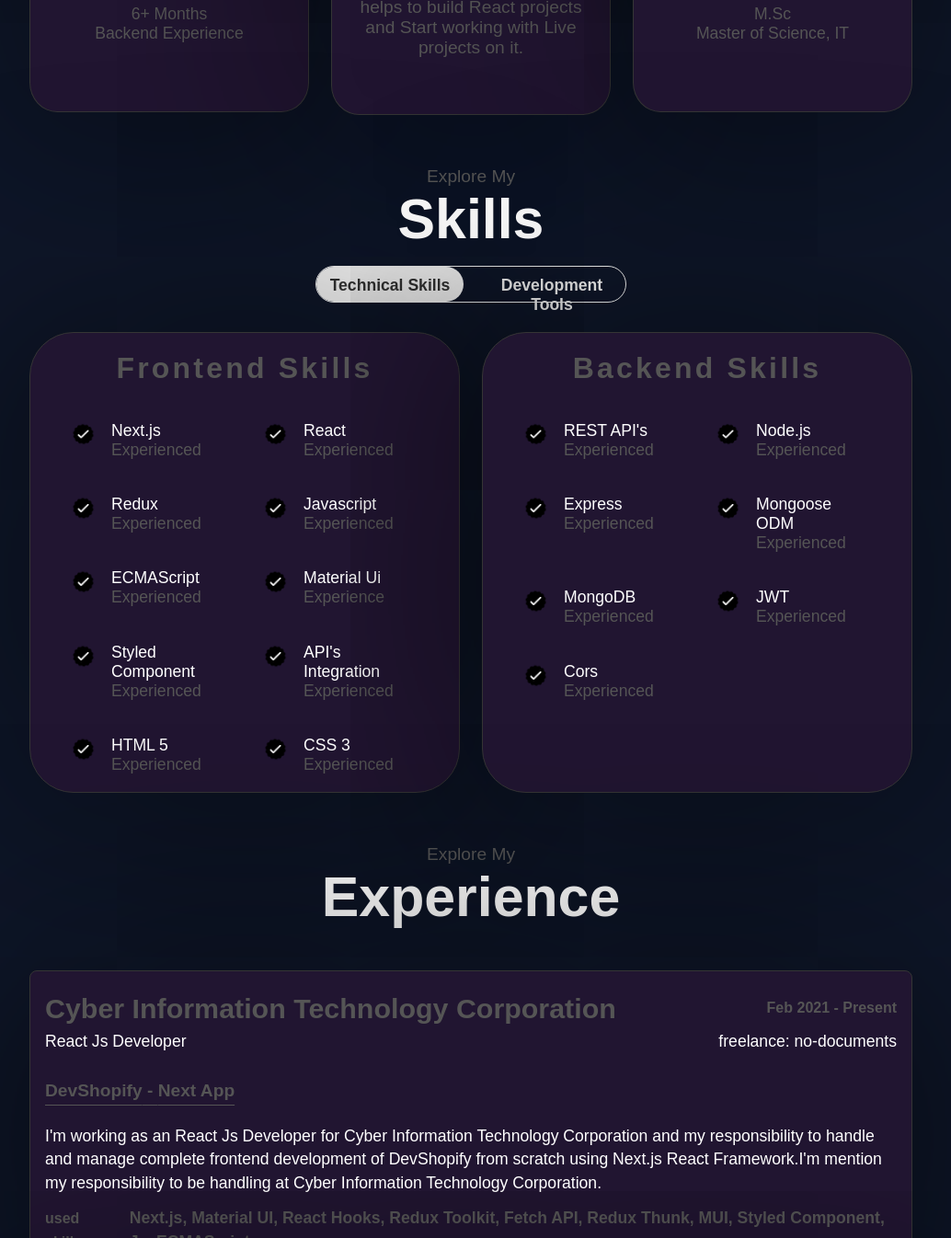
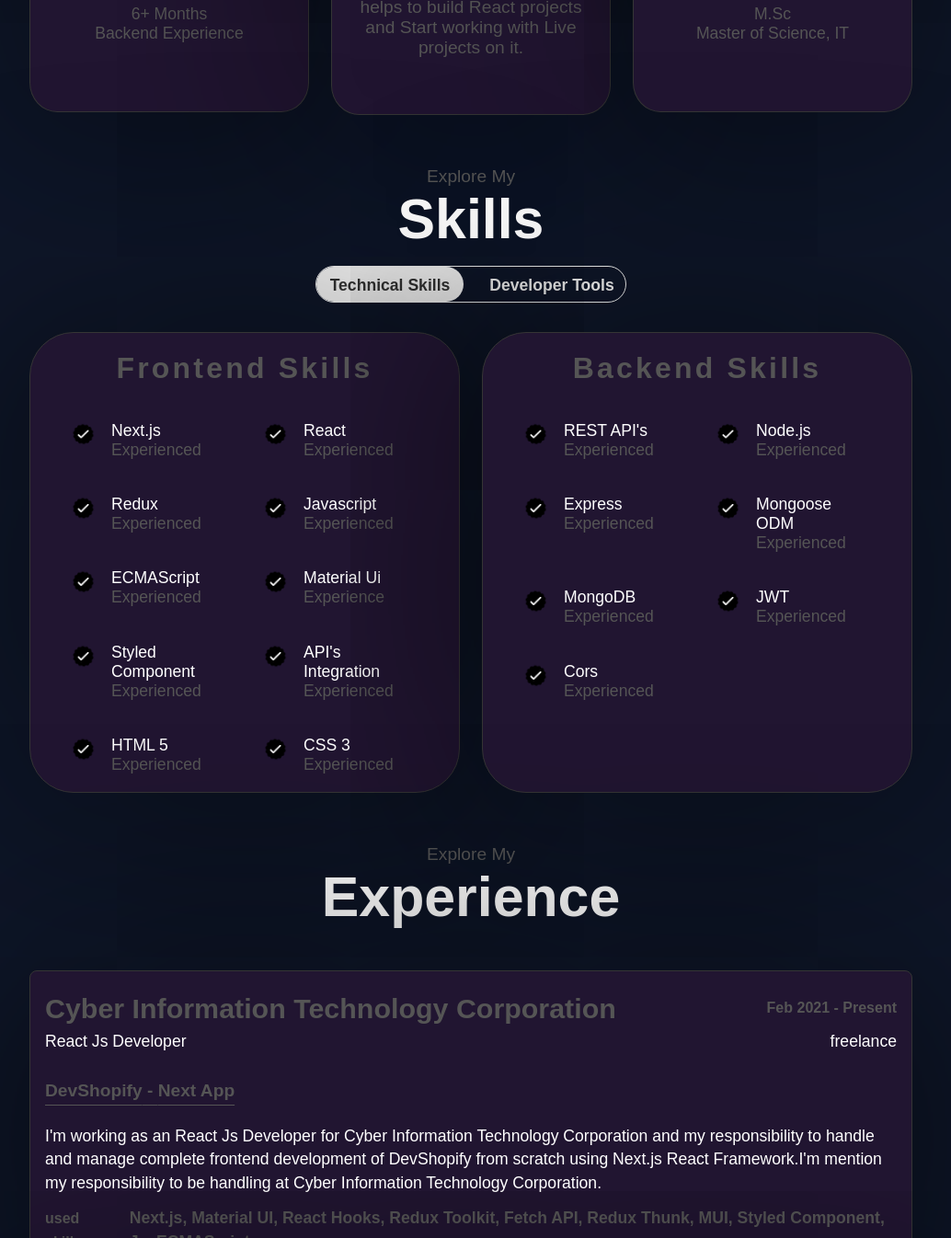
Before and after one commit to Vaishnavi-Karil/Portfolio-Frontend-React, a Next.js app: page / in a window 1280 px wide. Shown: the part 1246-2592 px from the top of the page at 92% size, without its empty margins (128-1162 px from the left). Built offline with nearby package versions, Linux system fonts and the light colour scheme.

Commit message:
update the code

```diff
--- a/src/app/data/constants.js
+++ b/src/app/data/constants.js
@@ -150,7 +150,7 @@
     designation: "React Js Developer",
     startdate: "Feb 2021",
     enddate: "Present",
-    experience: "freelance: no-documents",
+    experience: "freelance",
     projectdetails: {
       workingOnTotalProjects: 1,
       projects: [
--- a/src/components/Skills/index.js
+++ b/src/components/Skills/index.js
@@ -51,7 +51,7 @@
               setcurrentTab("Tools");
             }}
           >
-            <StyledTab>Development Tools</StyledTab>
+            <StyledTab>Developer Tools</StyledTab>
           </StyledTabLink>
         </StyledTabs>
       </StyledCardHeadingContainer>
--- a/src/components/Tools/index.js
+++ b/src/components/Tools/index.js
@@ -49,7 +49,7 @@
               setcurrentTab("Tools");
             }}
           >
-            <StyledTab>Development Tools</StyledTab>
+            <StyledTab>Developer Tools</StyledTab>
           </StyledTabLink>
         </StyledTabs>
       </StyledCardHeadingContainer>
```
